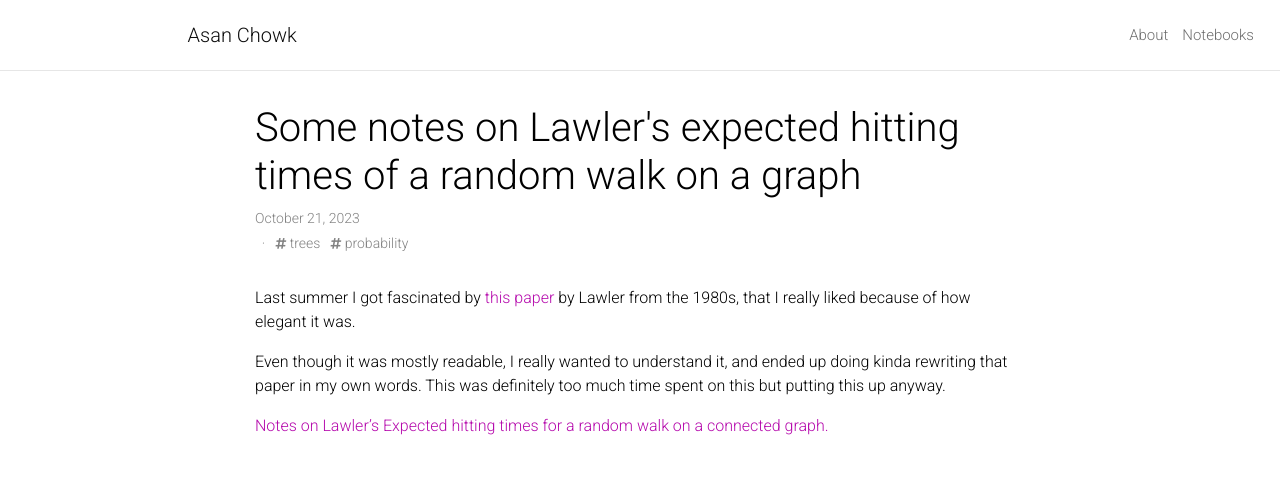
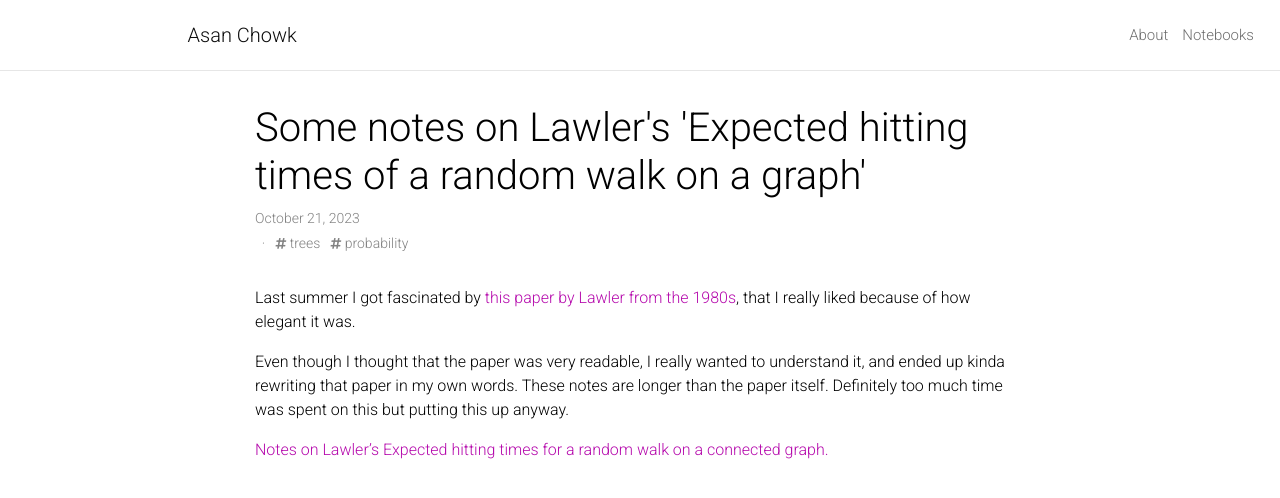
Before and after one commit to bsuwal/bsuwal.github.io, a Jekyll site: the page built from _posts/2023-10-21-expected-hitting-times-lawler.md, in a window 1280 px wide. Shown: the top 498 px of the page. Built offline with Jekyll 4.4.1, drawn with Linux system fonts in a browser that asks for light colours; a style sheet for code colours, icons or effects is not loaded.

Commit message:
moved some old posts to drafts, added permalinks

```diff
--- a/_posts/2023-10-21-expected-hitting-times-lawler.md
+++ b/_posts/2023-10-21-expected-hitting-times-lawler.md
@@ -1,12 +1,13 @@
 ---
 layout: post
-title: Some notes on Lawler's expected hitting times of a random walk on a graph
-description: I rewrote this already well-written paper just so I could get it into my head.
+title: Some notes on Lawler's 'Expected hitting times of a random walk on a graph'
+description: My notes on this already very readable paper.
 date: 2023-10-21
+permalink: /lawler1986.html
 tags: trees probability
 ---
-Last summer I got fascinated by <a href="https://www.sciencedirect.com/science/article/pii/0012365X86900300">this paper</a> by Lawler from the 1980s, that I really liked because of how elegant it was.
+Last summer I got fascinated by <a href="https://www.sciencedirect.com/science/article/pii/0012365X86900300">this paper by Lawler from the 1980s</a>, that I really liked because of how elegant it was.
 
-Even though it was mostly readable, I really wanted to understand it, and ended up doing kinda rewriting that paper in my own words. This was definitely too much time spent on this but putting this up anyway.
+Even though I thought that the paper was very readable, I really wanted to understand it, and ended up kinda rewriting that paper in my own words. These notes are longer than the paper itself. Definitely too much time was spent on this but putting this up anyway.
 
 [Notes on Lawler's Expected hitting times for a random walk on a connected graph.]({{ site.url }}/assets/docs/lawler.pdf)
```
Also changed, not shown: _drafts/2023-10-25-Jensens.md (renamed from _posts/2023-10-25-Jensens.md, +1 -0 lines), _drafts/2023-10-25-convex-loss.md (renamed from _posts/2023-10-25-convex-loss.md, +1 -0 lines), _pages/about.md (+1 -1 lines), _pages/index.md (+1 -1 lines), _posts/2023-07-8-first-post.md (+1 -0 lines), 1 other file.
